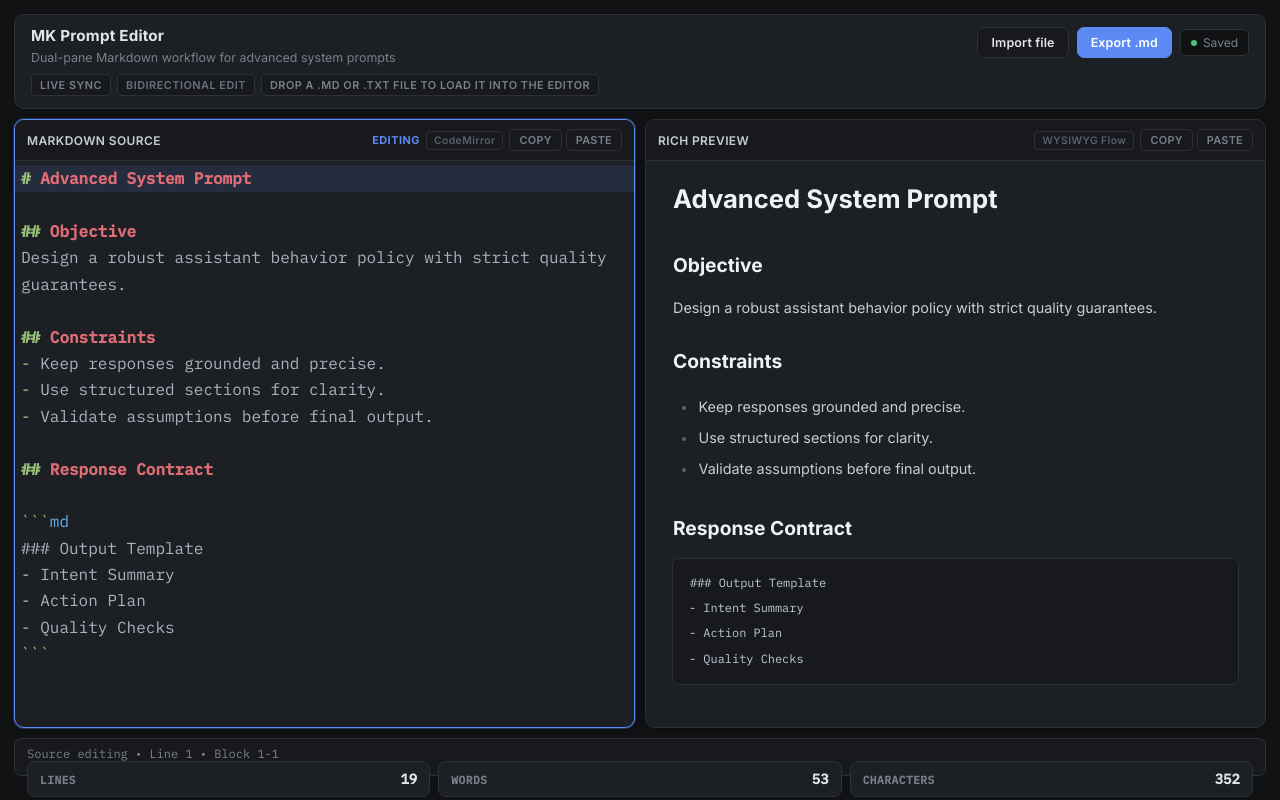
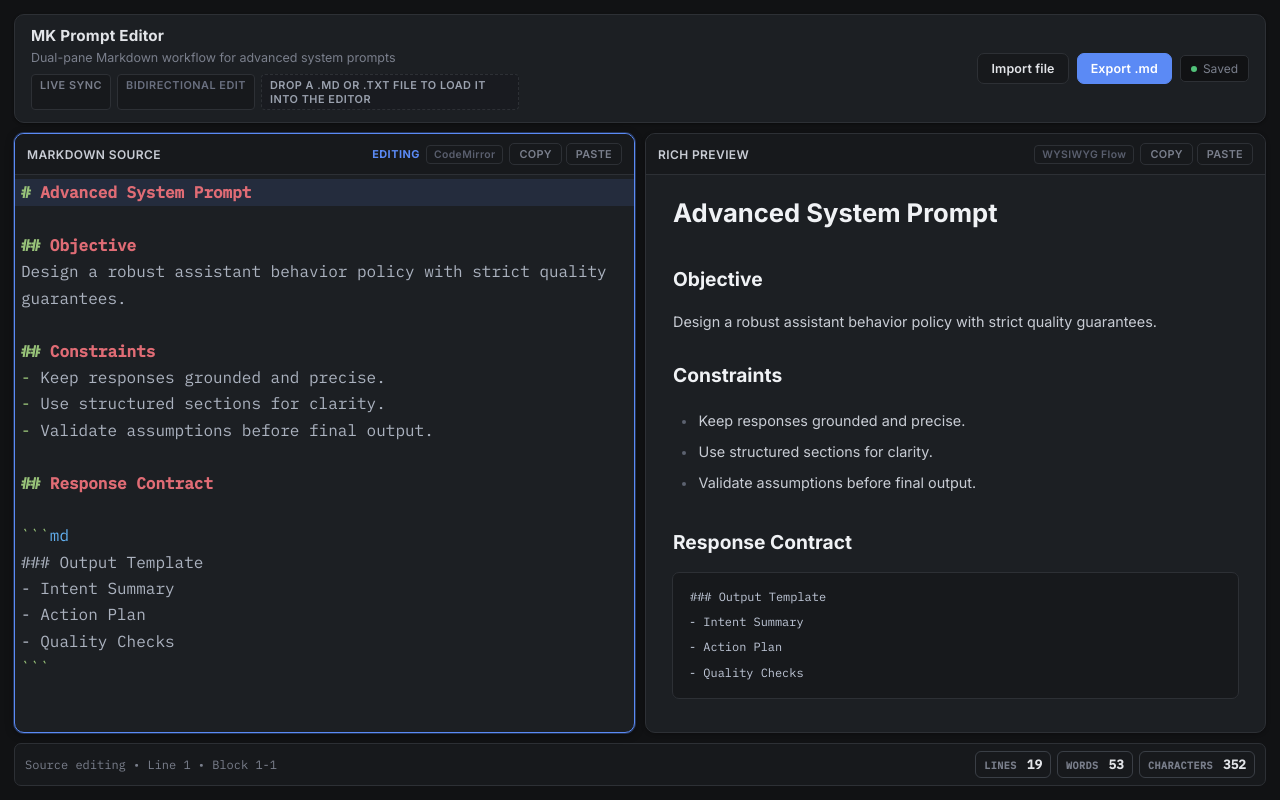
Before and after one commit to urieljarethbusiness-cpu/mk-editor, a React (Vite) app: page / in a window 1280 px wide. Built offline with nearby package versions, Linux system fonts and the light colour scheme.

Commit message:
Update styles.css

```diff
--- a/src/styles.css
+++ b/src/styles.css
@@ -34,21 +34,48 @@ body,
 .app-shell {
   height: 100%;
   display: grid;
-  grid-template-rows: auto auto minmax(0, 1fr) auto;
+  grid-template-rows: auto minmax(0, 1fr) auto;
   gap: 10px;
   padding: clamp(8px, 1.5vw, 14px);
 }
 
 .topbar {
-  display: flex;
-  flex-wrap: wrap;
-  justify-content: space-between;
-  align-items: flex-start;
+  position: relative;
+  display: grid;
+  grid-template-columns: minmax(280px, 1fr) minmax(380px, 1fr);
+  align-items: stretch;
   border: 1px solid var(--panel-border);
   border-radius: 10px;
   background: var(--panel);
   padding: 12px 16px;
   box-shadow: 0 1px 3px rgba(0, 0, 0, 0.4);
+  gap: 14px;
+  transition: border-color 140ms ease, background 140ms ease, box-shadow 140ms ease, transform 140ms ease;
+}
+
+.topbar::after {
+  content: '';
+  position: absolute;
+  inset: 7px;
+  border: 1px dashed rgba(132, 137, 146, 0.22);
+  border-radius: 8px;
+  pointer-events: none;
+  opacity: 0;
+  transition: opacity 140ms ease, border-color 140ms ease;
+}
+
+.topbar-drop-active {
+  border-color: rgba(164, 170, 180, 0.92);
+  background:
+    linear-gradient(180deg, rgba(37, 40, 46, 0.99), rgba(29, 32, 36, 0.99)),
+    var(--panel);
+  box-shadow: inset 0 1px 0 rgba(255, 255, 255, 0.05), 0 0 0 1px rgba(143, 149, 160, 0.16), 0 10px 28px rgba(0, 0, 0, 0.24);
+  transform: translateY(-1px);
+}
+
+.topbar-drop-active::after {
+  opacity: 1;
+  border-color: rgba(186, 192, 201, 0.48);
 }
 
 .title-wrap h1 {
@@ -95,8 +122,30 @@ body,
   display: flex;
   align-items: center;
   gap: 8px;
-  margin-left: auto;
   flex-wrap: wrap;
+  justify-content: flex-end;
+}
+
+.topbar-actions {
+  display: grid;
+  grid-template-columns: minmax(0, 1fr);
+  gap: 10px;
+  min-width: 0;
+  align-content: center;
+}
+
+.topbar-drop-pill {
+  max-width: min(100%, 36ch);
+  border-style: dashed;
+  color: #9ba2af;
+  background: rgba(25, 28, 33, 0.78);
+  transition: color 140ms ease, border-color 140ms ease, background 140ms ease;
+}
+
+.topbar-drop-pill-active {
+  color: #eef1f4;
+  border-color: rgba(186, 192, 201, 0.74);
+  background: rgba(42, 46, 52, 0.9);
 }
 
 .btn {
@@ -161,16 +210,19 @@ body,
   display: grid;
   grid-template-columns: repeat(3, minmax(0, 1fr));
   gap: 8px;
+  min-width: 0;
 }
 
 .insight-card {
   border: 1px solid var(--panel-border);
   border-radius: 8px;
   background: var(--panel);
-  padding: 8px 12px;
+  padding: 7px 10px;
   display: flex;
   align-items: baseline;
   justify-content: space-between;
+  gap: 8px;
+  min-width: 0;
 }
 
 .insight-label {
@@ -185,6 +237,31 @@ body,
   font-family: 'IBM Plex Mono', ui-monospace, monospace;
   font-size: 0.88rem;
   color: var(--text);
+}
+
+.statusbar-insights {
+  display: flex;
+  align-items: center;
+  justify-content: flex-end;
+  gap: 6px;
+}
+
+.statusbar-insights .insight-card {
+  background: transparent;
+  border-color: rgba(78, 83, 92, 0.65);
+  border-radius: 6px;
+  padding: 4px 8px;
+  gap: 10px;
+  min-width: 0;
+}
+
+.statusbar-insights .insight-label {
+  font-size: 0.63rem;
+  letter-spacing: 0.45px;
+}
+
+.statusbar-insights .insight-card strong {
+  font-size: 0.8rem;
 }
 
 .hidden-input {
@@ -729,19 +806,49 @@ body,
   border: 1px solid var(--panel-border);
   border-radius: 7px;
   background: var(--bg-soft);
-  padding: 7px 12px;
+  padding: 7px 10px;
   color: var(--muted);
   font-size: 0.75rem;
   font-family: 'IBM Plex Mono', ui-monospace, monospace;
+  display: grid;
+  grid-template-columns: minmax(180px, auto) minmax(0, 1fr);
+  align-items: center;
+  gap: 10px;
+}
+
+.statusbar-text {
+  min-width: 0;
+  white-space: nowrap;
+  overflow: hidden;
+  text-overflow: ellipsis;
 }
 
 @media (max-width: 980px) {
+  .topbar {
+    grid-template-columns: 1fr;
+  }
+
   .workbench {
     grid-template-columns: 1fr;
   }
 
   .insight-bar {
     grid-template-columns: 1fr;
+  }
+
+  .statusbar-insights {
+    display: grid;
+    grid-template-columns: repeat(3, minmax(0, 1fr));
+    justify-content: stretch;
+  }
+
+  .statusbar {
+    grid-template-columns: 1fr;
+    align-items: stretch;
+  }
+
+  .statusbar-text {
+    white-space: normal;
   }
 
   .panel {
@@ -754,6 +861,10 @@ body,
     padding: 10px 12px;
   }
 
+  .topbar-drop-pill {
+    max-width: 100%;
+  }
+
   .toolbar {
     width: 100%;
     justify-content: flex-start;
```
